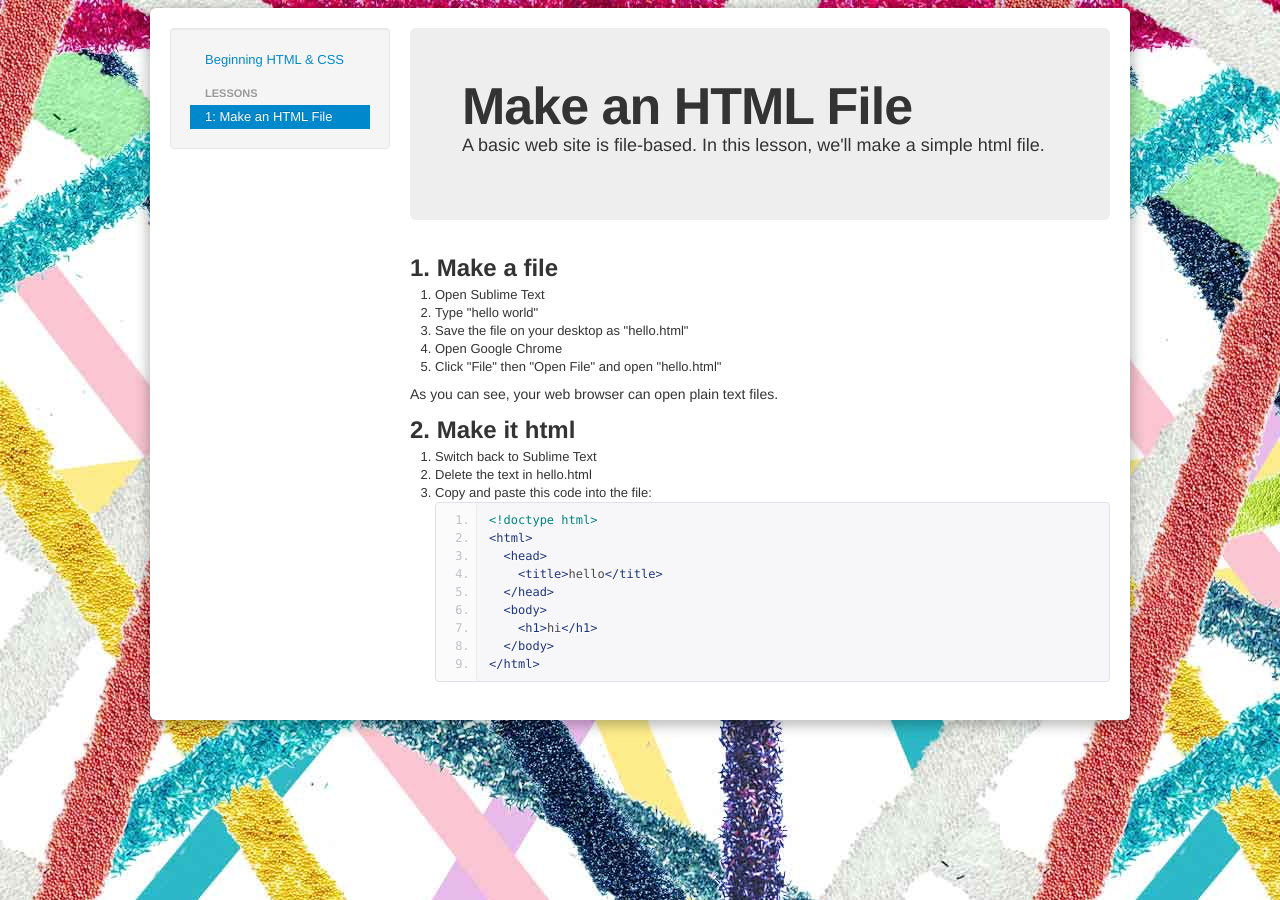
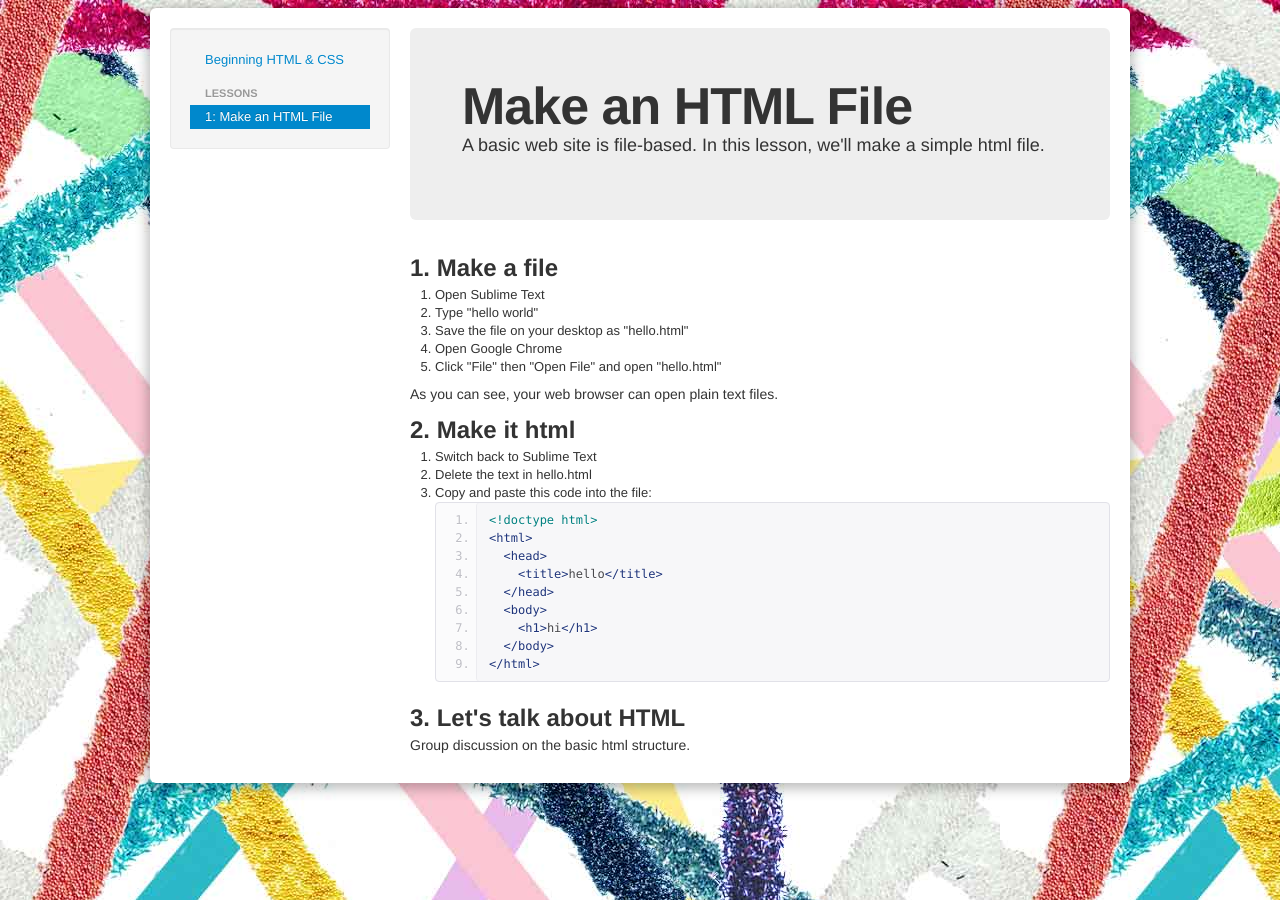
Before and after one commit to bmoreawsm/bmoreawsm.github.com, a Jekyll site: the page built from bhc/1-make-a-file.html, in a window 1280 px wide. Built offline with Jekyll 4.4.1, drawn with Linux system fonts in a browser that asks for light colours.

Commit message:
added group discussion

```diff
--- a/bhc/1-make-a-file.html
+++ b/bhc/1-make-a-file.html
@@ -36,3 +36,6 @@ title: Make an HTML File
 </pre>
   </li>
 </ol>
+
+<h2>3. Let's talk about HTML</h2>
+<p>Group discussion on the basic html structure.</p>
```
